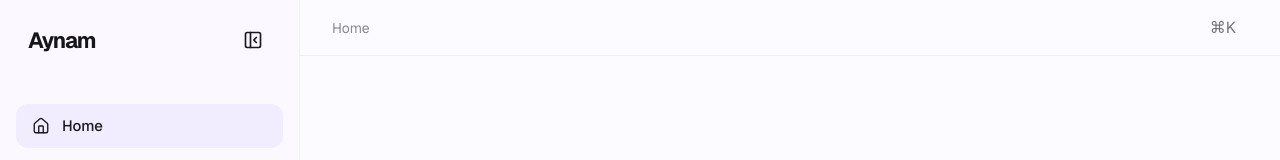
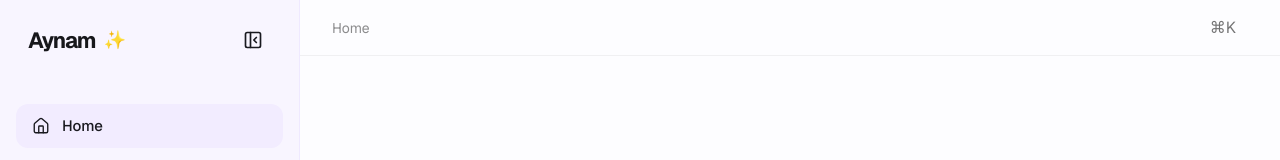
Before and after one commit to namyagaur/aynam.ai, a Next.js app: page /dashboard in a window 1280 px wide. Shown: the top 160 px of the page. Built offline with nearby package versions, Linux system fonts and the light colour scheme.

Commit message:
feat: update Sidebar component header for improved visual appeal and branding

```diff
--- a/app/globals.css
+++ b/app/globals.css
@@ -11,8 +11,8 @@
 
   /* Surfaces */
 
-  --sidebar: #fbf9ff;
-  --workspace: #fcfbff;
+--sidebar:#F8F5FF;
+ --workspace:#FDFDFF;
 
   --card: rgba(255, 255, 255, 0.72);
 
--- a/components/layout/Sidebar.tsx
+++ b/components/layout/Sidebar.tsx
@@ -56,9 +56,17 @@ export default function Sidebar({
       <div className="flex h-20 items-center justify-between px-7">
 
         {!collapsed && (
-          <h1 className="text-[22px] font-bold tracking-[-0.05em] text-[#17171B]">
-            Aynam
-          </h1>
+          <div className="flex items-center gap-2">
+
+    <h1 className="text-[22px] font-bold tracking-[-0.05em] text-[#17171B]">
+        Aynam
+    </h1>
+
+    <span className="text-lg">
+        ✨
+    </span>
+
+</div>
         )}
 
         <button
```
